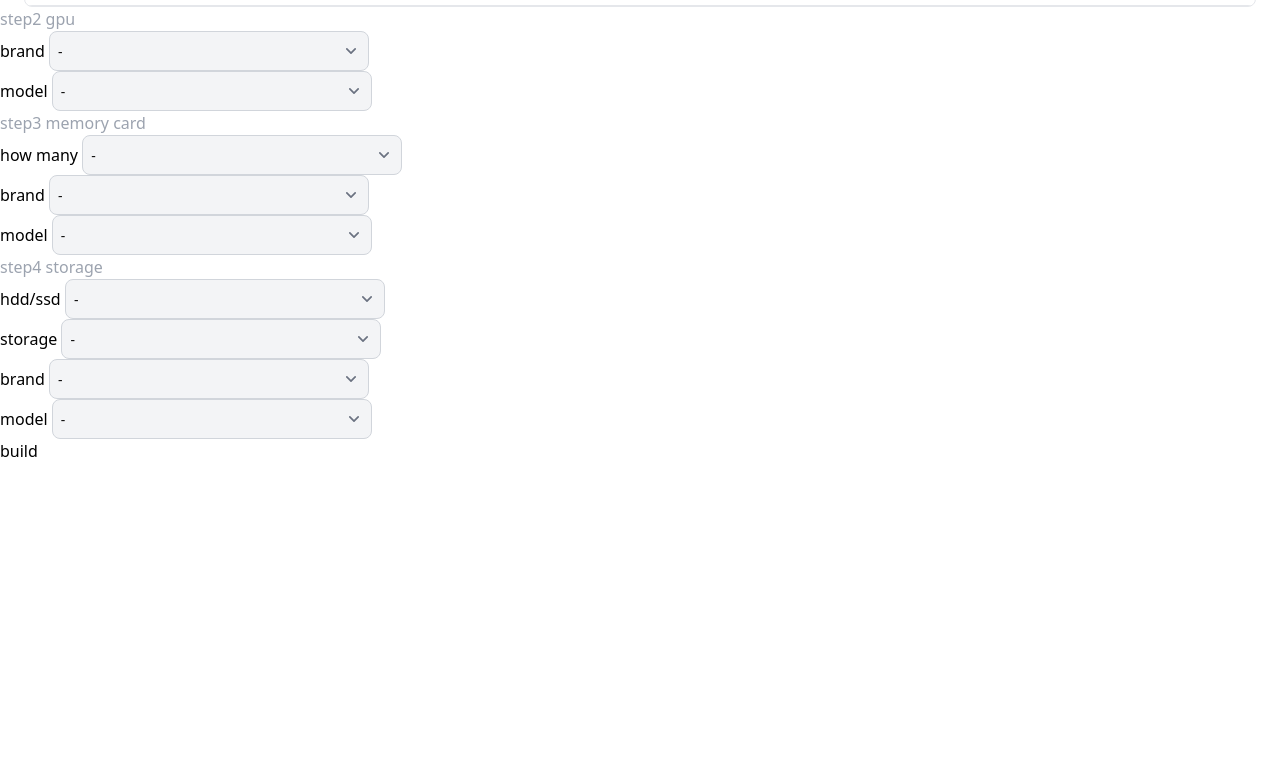
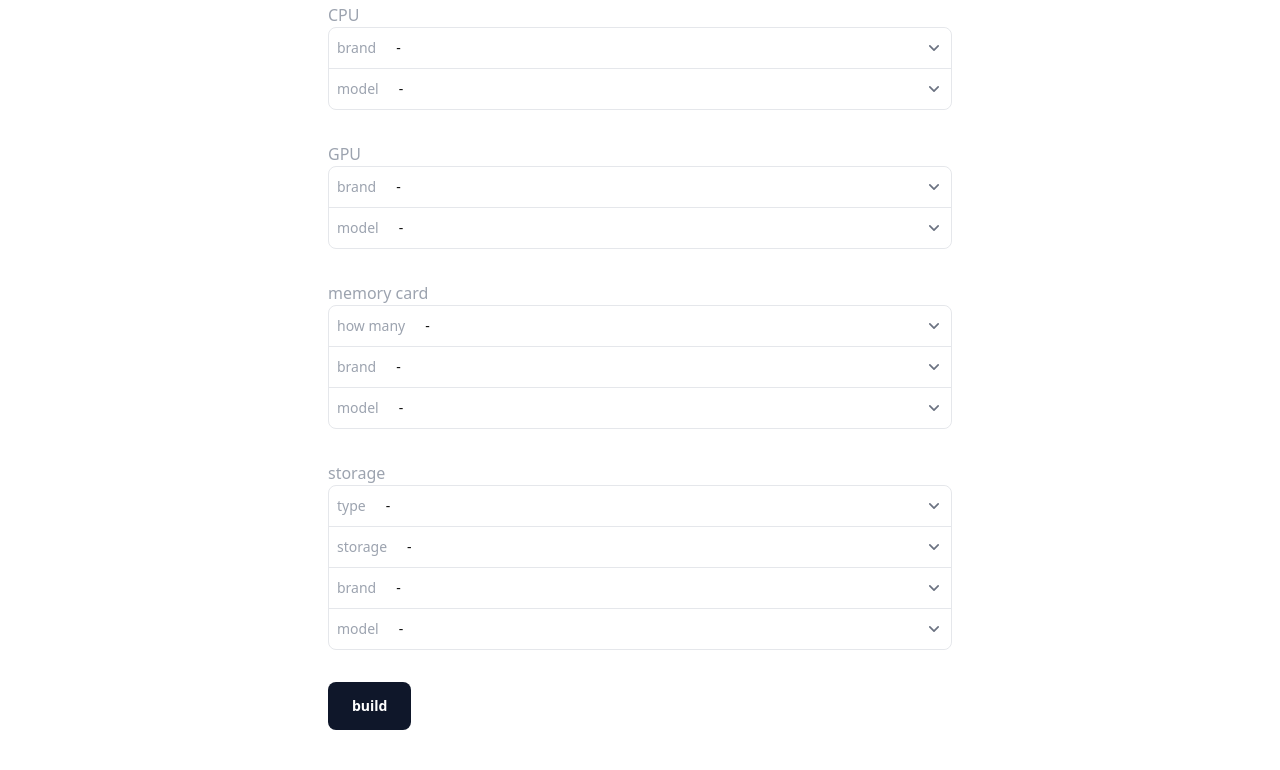
Before and after one commit to daxchx/computer-builder, a website built with Vite: page index.html in a window 1280 px wide. Shown: the part 129-899 px from the top of the page. Before the commit the page ends 800 px from the top, so only its background shows below. Built offline with nearby package versions, Linux system fonts and the light colour scheme; no server answers.

Commit message:
Add tweak style

```diff
--- a/index.html
+++ b/index.html
@@ -5,91 +5,104 @@
     <meta name="viewport" content="width=device-width, initial-scale=1.0" />
     <title>computer-builder</title>
   </head>
-  <body>
-    <h1 class="text-lg text-gray-900">computer-builder</h1>
-    <div>
+  <body class="max-w-2xl mx-auto">
+    <h1 class="mt-10 mx-6 text-slate-900 font-extrabold text-4xl sm:text-5xl lg:text-6xl tracking-tight text-center">Computer Builder</h1>
+    <div class="mt-8">
       <h2 class="mx-6 text-md text-gray-400">CPU</h2>
       <div class="mx-6 border border-gray-200 rounded-lg overflow-hidden">
         <div class="flex items-center border-b border-gray-200">
-          <label for="cpu-brand" class="flex items-center px-2 h-10">brand</label>
-          <select id="cpu-brand" class="flex-auto pr-2 py-2 rounded-lg">
+          <label for="cpu-brand" class="flex items-center px-2 h-10 text-sm text-gray-400">brand</label>
+          <select id="cpu-brand" class="flex-auto pr-2 py-2 rounded-lg text-sm">
             <option value="">-</option>
           </select>
         </div>
-        <div class="flex items-center border-b border-gray-200">
-          <label for="cpu-brand" class="flex items-center px-2 h-10">model</label>
-          <select id="cpu-model" class="flex-auto pr-2 py-2 rounded-lg">
+        <div class="flex items-center">
+          <label for="cpu-model" class="flex items-center px-2 h-10 text-sm text-gray-400">model</label>
+          <select id="cpu-model" class="flex-auto pr-2 py-2 rounded-lg text-sm">
             <option value="">-</option>
           </select>
         </div>
       </div>
     </div>
-    <div>
-      <h2 class="text-md text-gray-400">step2 gpu</h2>
-      <div>
-        <span>brand</span>
-        <select id="gpu-brand" class="w-80 py-1 px-2 border border-gray-300 rounded-lg bg-gray-100">
+    <div class="mt-8">
+      <h2 class="mx-6 text-md text-gray-400">GPU</h2>
+      <div class="mx-6 border border-gray-200 rounded-lg overflow-hidden">
+        <div class="flex items-center border-b border-gray-200">
+          <label for="gpu-brand" class="flex items-center px-2 h-10 text-sm text-gray-400">brand</label>
+          <select id="gpu-brand" class="flex-auto pr-2 py-2 rounded-lg text-sm">
             <option value="">-</option>
           </select>
         </div>
-      <div>
-        <span>model</span>
-        <select id="gpu-model" class="w-80 py-1 px-2 border border-gray-300 rounded-lg bg-gray-100">
+        <div class="flex items-center">
+          <label for="gpu-model" class="flex items-center px-2 h-10 text-sm text-gray-400">model</label>
+          <select id="gpu-model" class="flex-auto pr-2 py-2 rounded-lg text-sm">
             <option value="">-</option>
           </select>
         </div>
       </div>
-    <div>
-      <h2 class="text-md text-gray-400">step3 memory card</h2>
-      <div>
-        <span>how many</span>
-        <select id="ram-num" class="w-80 py-1 px-2 border border-gray-300 rounded-lg bg-gray-100">
+    </div>
+    <div class="mt-8">
+      <h2 class="mx-6 text-md text-gray-400">memory card</h2>
+      <div class="mx-6 border border-gray-200 rounded-lg overflow-hidden">
+        <div class="flex items-center border-b border-gray-200">
+          <label for="ram-num" class="flex items-center px-2 h-10 text-sm text-gray-400">how many</label>
+          <select id="ram-num" class="flex-auto pr-2 py-2 rounded-lg text-sm">
             <option value="">-</option>
           </select>
         </div>
-      <div>
-        <span>brand</span>
-        <select id="ram-brand" class="w-80 py-1 px-2 border border-gray-300 rounded-lg bg-gray-100">
+        <div class="flex items-center border-b border-gray-200">
+          <label for="ram-brand" class="flex items-center px-2 h-10 text-sm text-gray-400">brand</label>
+          <select id="ram-brand" class="flex-auto pr-2 py-2 rounded-lg text-sm">
             <option value="">-</option>
           </select>
         </div>
-      <div>
-        <span>model</span>
-        <select id="ram-model" class="w-80 py-1 px-2 border border-gray-300 rounded-lg bg-gray-100">
+        <div class="flex items-center">
+          <label for="ram-model" class="flex items-center px-2 h-10 text-sm text-gray-400">model</label>
+          <select id="ram-model" class="flex-auto pr-2 py-2 rounded-lg text-sm">
             <option value="">-</option>
           </select>
         </div>
       </div>
-    <div>
-      <h2 class="text-md text-gray-400">step4 storage</h2>
-      <div>
-        <span>hdd/ssd</span>
-        <select id="storage-type" class="w-80 py-1 px-2 border border-gray-300 rounded-lg bg-gray-100">
+    </div>
+    <div class="mt-8">
+      <h2 class="mx-6 text-md text-gray-400">storage</h2>
+      <div class="mx-6 border border-gray-200 rounded-lg overflow-hidden">
+        <div class="flex items-center border-b border-gray-200">
+          <label for="storage-type" class="flex items-center px-2 h-10 text-sm text-gray-400">type</label>
+          <select id="storage-type" class="flex-auto pr-2 py-2 rounded-lg text-sm">
             <option value="">-</option>
             <option value="hdd">HDD</option>
             <option value="ssd">SSD</option>
           </select>
         </div>
-      <div>
-        <span>storage</span>
-        <select id="storage-size" class="w-80 py-1 px-2 border border-gray-300 rounded-lg bg-gray-100">
+        <div class="flex items-center border-b border-gray-200">
+          <label for="storage-size" class="flex items-center px-2 h-10 text-sm text-gray-400">storage</label>
+          <select id="storage-size" class="flex-auto pr-2 py-2 rounded-lg text-sm">
             <option value="">-</option>
           </select>
         </div>
-      <div>
-        <span>brand</span>
-        <select id="storage-brand" class="w-80 py-1 px-2 border border-gray-300 rounded-lg bg-gray-100">
+        <div class="flex items-center border-b border-gray-200">
+          <label for="storage-brand" class="flex items-center px-2 h-10 text-sm text-gray-400">brand</label>
+          <select id="storage-brand" class="flex-auto pr-2 py-2 rounded-lg text-sm">
             <option value="">-</option>
           </select>
         </div>
-      <div>
-        <span>model</span>
-        <select id="storage-model" class="w-80 py-1 px-2 border border-gray-300 rounded-lg bg-gray-100">
+        <div class="flex items-center">
+          <label for="storage-model" class="flex items-center px-2 h-10 text-sm text-gray-400">model</label>
+          <select id="storage-model" class="flex-auto pr-2 py-2 rounded-lg text-sm">
             <option value="">-</option>
           </select>
         </div>
       </div>
-    <button id="build">build</button>
+    </div>
+    <div class="mt-8 mb-10 mx-6">
+      <button
+        id="build"
+        class="text-sm bg-slate-900 hover:bg-slate-700 focus:outline-none focus:ring-2 focus:ring-slate-400 focus:ring-offset-2 focus:ring-offset-slate-50 text-white font-semibold h-12 px-6 rounded-lg w-full flex items-center justify-center sm:w-auto"
+      >
+        build
+      </button>
+    </div>
     <div id="computer"></div>
     <script type="module" src="/src/main.ts"></script>
   </body>
```
Lines whose indentation alone changed are shown as unchanged.
